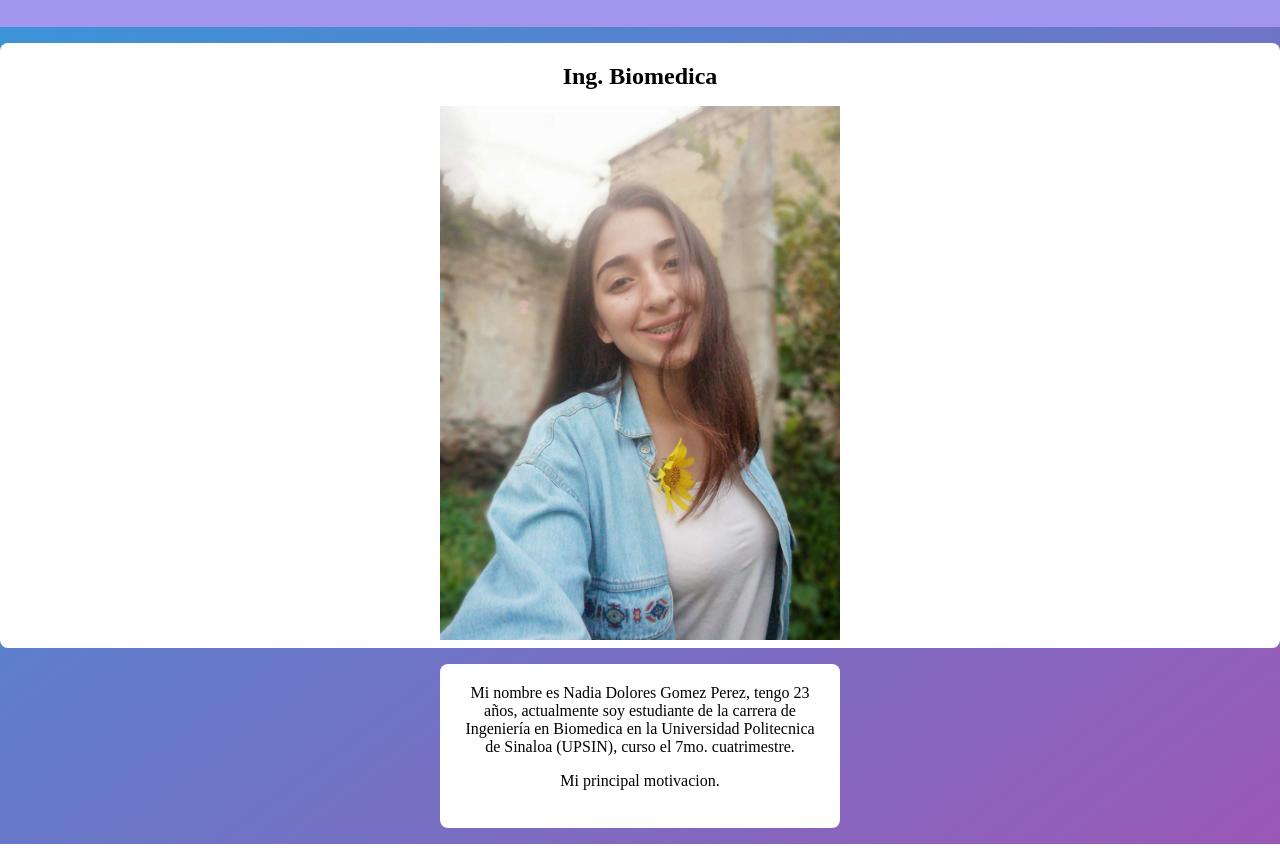
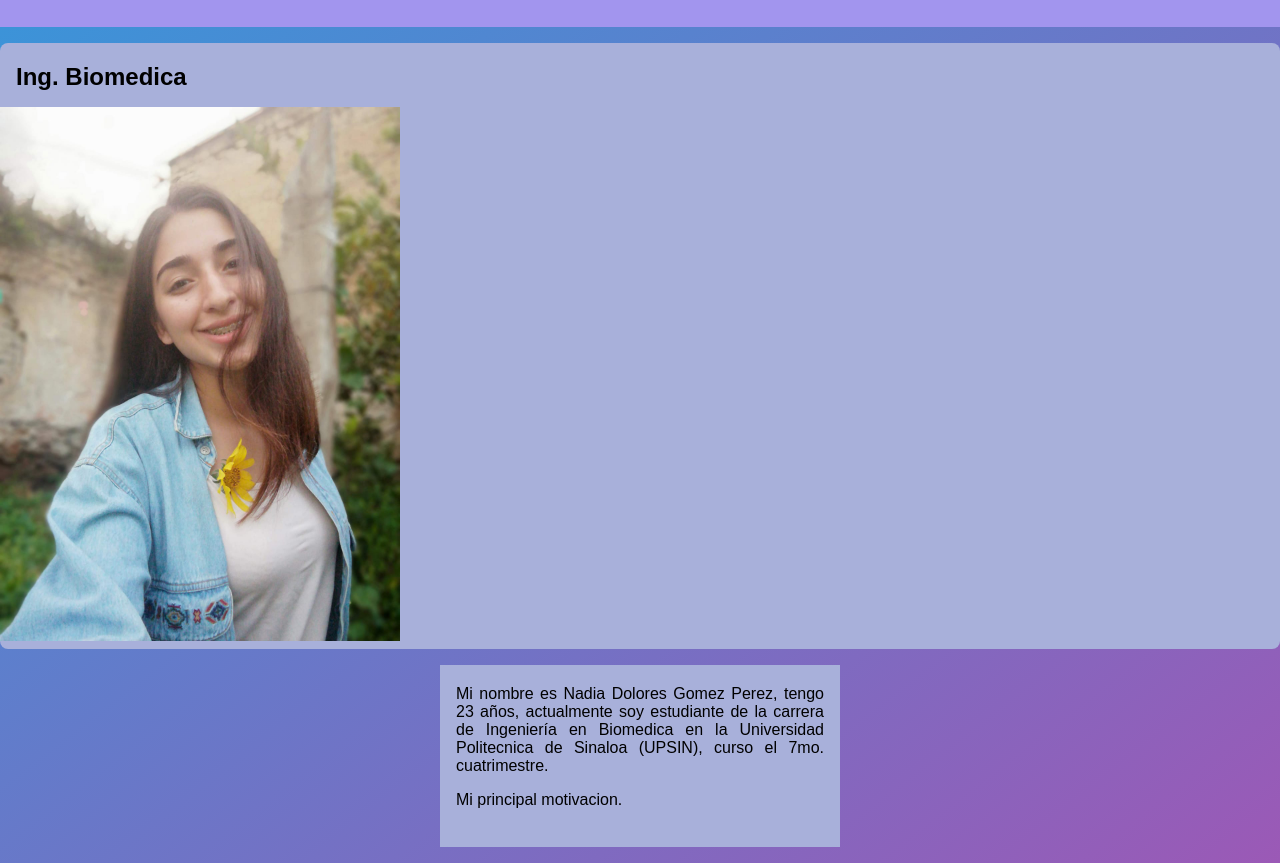
Before and after one commit to Nadia-128bit/Nadia-128bit.github.io, a plain HTML site: page sobremi.html in a window 1280 px wide. Shown: the part 124-987 px from the top of the page. Drawn offline with Linux system fonts and the light colour scheme.

Commit message:
cambio en color

```diff
--- a/BMD.css
+++ b/BMD.css
@@ -1,11 +1,11 @@
 html {
-    font-family:'Times New Roman', Times, serif
+    font-family:'Montserrat', sans-serif;
 }
 
 body {
     margin: 0;
     background:linear-gradient(to bottom right, #3498db, #9b59b6);
-    text-align: center;
+    text-align: justify;
 }
 
 header {
@@ -21,11 +21,12 @@ header h1 {
 .container {
     width: 400px;
     margin: 0 auto;
+    background-color: #a8b0da;
 }
 
 section article {
     transition: box-shadow 0.3s ease;
-    background-color: #fff;
+    background-color: #a8b0da;
     margin: 1rem 0;
     border-radius: 0.5rem;
     padding: 0.25rem 0;
@@ -33,7 +34,7 @@ section article {
 }
 
 section a {
-    color: rgb(30, 161, 161);
+    color: #7aaeae;
     text-decoration: none;
 }
 
--- a/Proyectos.css
+++ b/Proyectos.css
@@ -21,6 +21,8 @@ header h1 {
 .container {
     width: 400px;
     margin: 0 auto;
+    background-color: hsla(282, 39%, 81%, 0.765);
+
 }
 
 section article {
--- a/sobremi.css
+++ b/sobremi.css
@@ -21,6 +21,8 @@ header h1 {
 .container {
     width: 400px;
     margin: 0 auto;
+    background-color: hsla(282, 39%, 81%, 0.765);
+
 }
 
 section article {
--- a/style.css
+++ b/style.css
@@ -21,6 +21,7 @@ header h1 {
 .container {
     width: 400px;
     margin: 0 auto;
+    background-color: hsla(282, 39%, 81%, 0.765);
 }
 
 section article {
```
